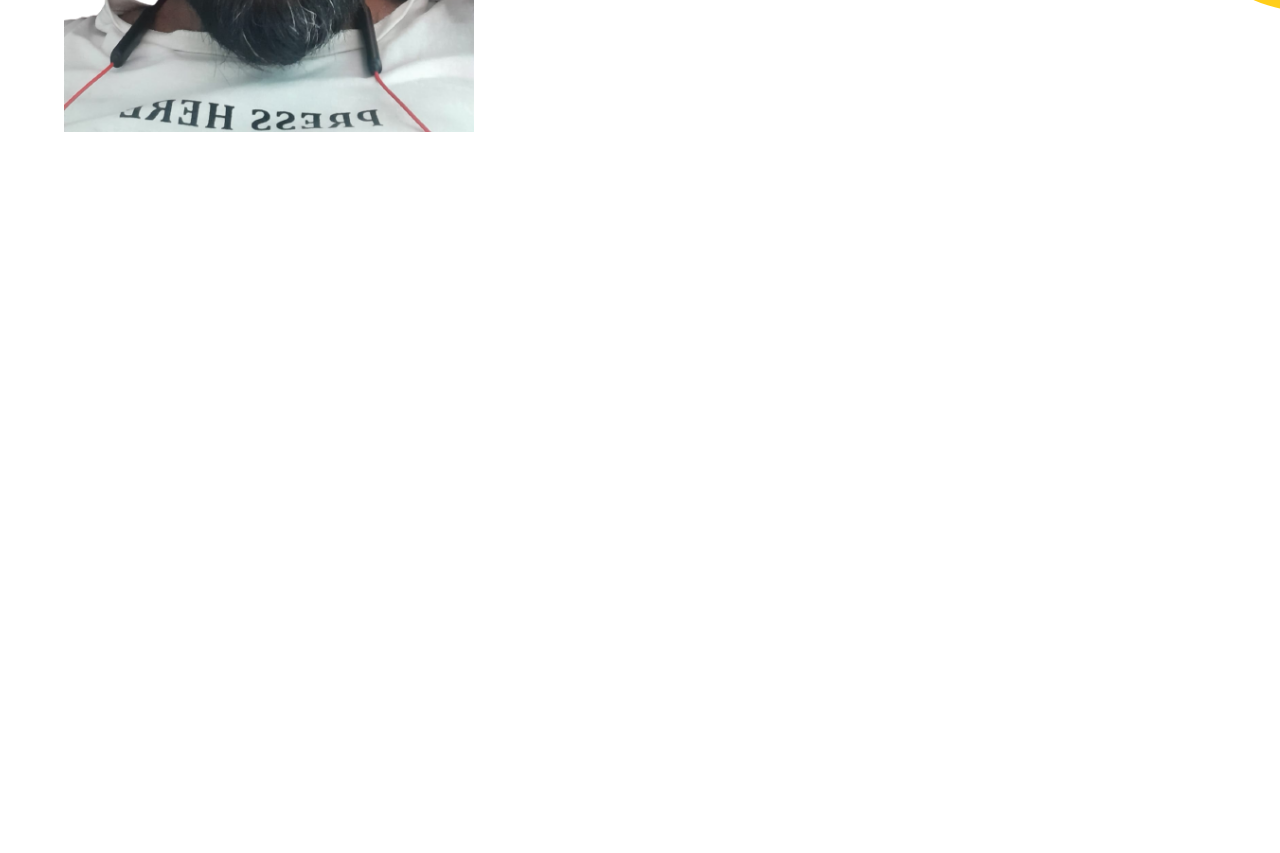
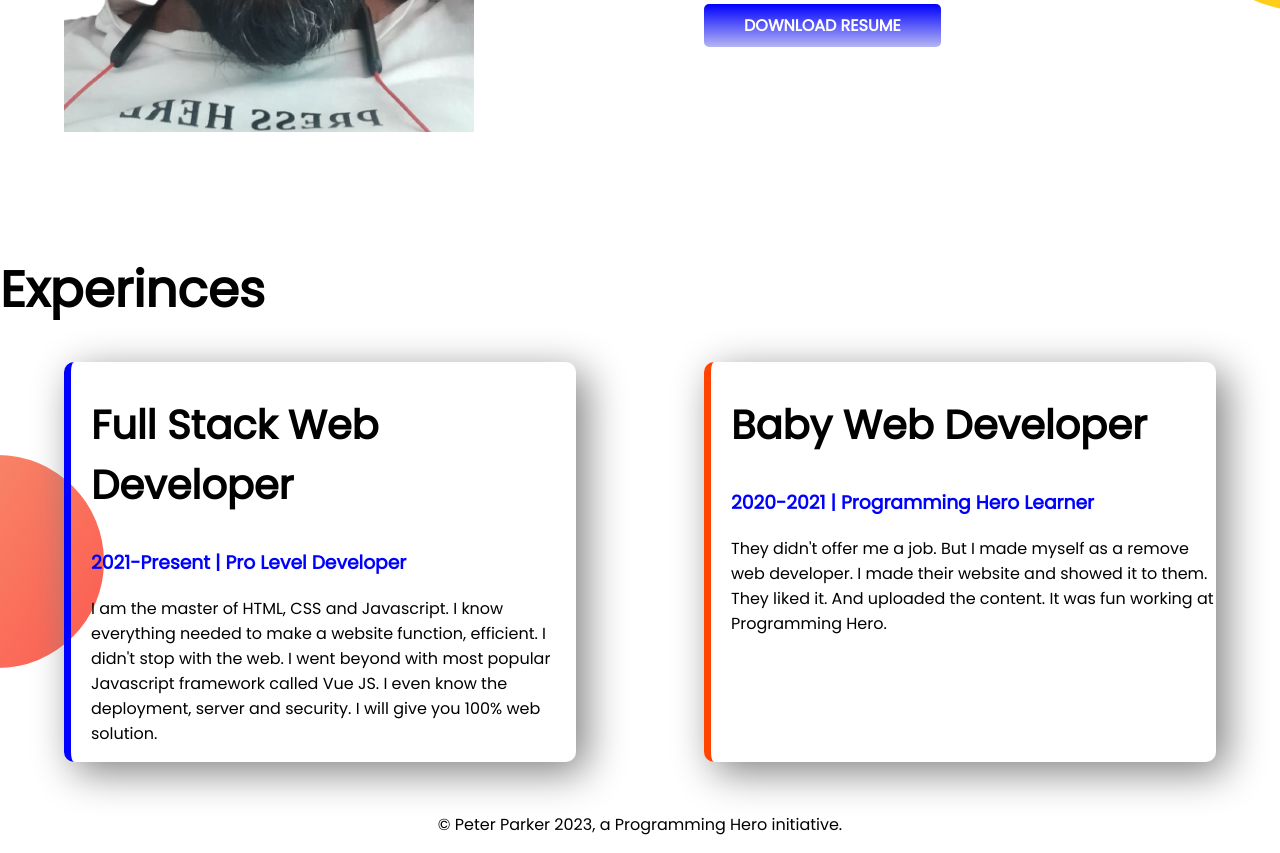
Before and after one commit to Shariq-tj/developer-portfolio, a plain HTML site: page index.html in a window 1280 px wide. Shown: the part 1194-2047 px from the top of the page. Before the commit the page ends 1447 px from the top, so only its background shows below. Drawn offline with Linux system fonts and the light colour scheme.

Commit message:
styled border added footer

```diff
--- a/index.html
+++ b/index.html
@@ -34,11 +34,28 @@
             <h2>Become a Web Developer</h2>
             <p>I already learned the basic HTML and CSS. I can build any simple website. <br> I can even teach my grandma how to make simple website. <br> My goal is to build 3 websites and learn advanced topics.</p>
             <a class="link-button" target="_blank" href=>DOWNLOAD RESUME</a>
-
+        </div>
+    </section>
+    <h1>Experinces</h1>
+    <section class="experience-area">
+        <div class="half-width-box-blue">
+            <h2>Full Stack Web Developer</h2>
+            <h3 class="blue-color">2021-Present | Pro Level Developer</h3>
+            <p>I am the master of HTML, CSS and Javascript. I know everything needed to make a website function, efficient. I didn't stop with the web. I went beyond with most popular Javascript framework called Vue JS. I even know the deployment, server
+                and security. I will give you 100% web solution.</p>
+        </div>
+        <div class="half-width-box-orange">
+            <h2>Baby Web Developer</h2>
+            <h3 class="blue-color">2020-2021 | Programming Hero Learner</h3>
+            <p>They didn't offer me a job. But I made myself as a remove web developer. I made their website and showed it to them. They liked it. And uploaded the content. It was fun working at Programming Hero.</p>
         </div>
 
     </section>
 
+
 </body>
+<footer>
+    <p>© Peter Parker 2023, a Programming Hero initiative.</p>
+</footer>
 
 </html>
--- a/style.css
+++ b/style.css
@@ -6,6 +6,10 @@ body {
 
 h1 {
     font-size: 50px;
+}
+
+h2 {
+    font-size: 40px;
 }
 
 .blue-color {
@@ -24,6 +28,32 @@ section {
 
 .half-width img {
     width: 80%;
+}
+
+.half-width-box-blue {
+    width: 40%;
+    margin-left: 5%;
+    margin-right: 5%;
+    padding-left: 20px;
+    border-radius: 10px;
+    box-shadow: 10px 10px 40px gray;
+    border-left: 7px solid blue;
+}
+
+.half-width-box-orange {
+    width: 40%;
+    margin-left: 5%;
+    margin-right: 5%;
+    padding-left: 20px;
+    border-radius: 10px;
+    box-shadow: 10px 10px 40px gray;
+    border-left: 7px solid orangered;
+}
+
+.experience-area {
+    background-image: url(/images/exp-bg.png);
+    background-repeat: no-repeat;
+    background-position: left;
 }
 
 .link-button {
@@ -45,3 +75,7 @@ section {
     background-repeat: no-repeat;
     background-position: right;
 }
+
+footer p {
+    text-align: center;
+}
```
